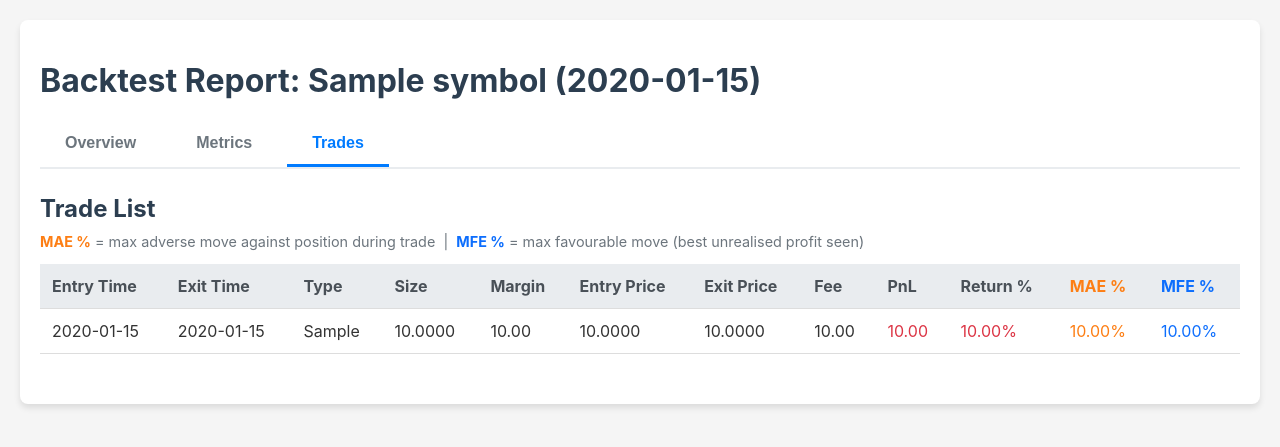
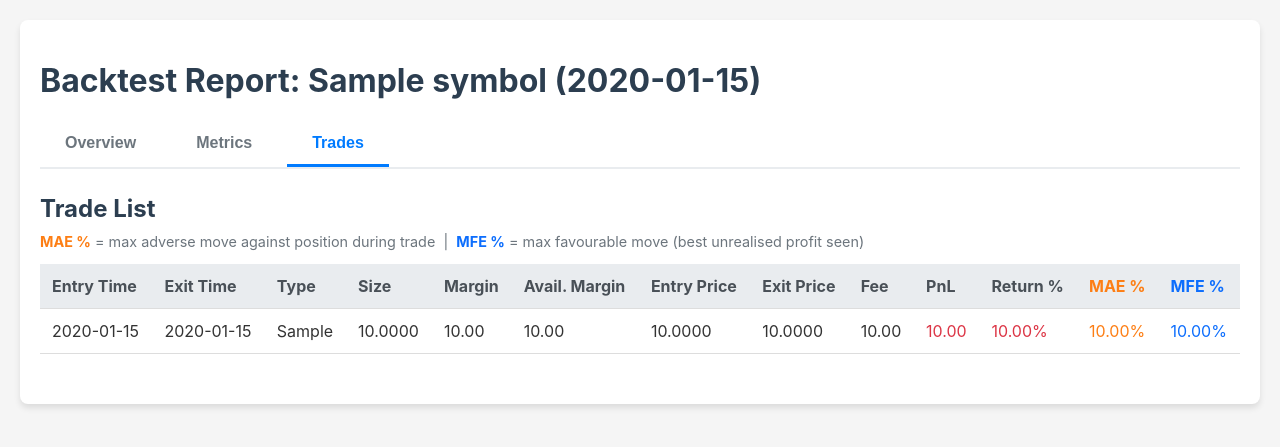
Before and after one commit to gopinath0332-del/delta-exchange-alog, a Python web app: template backtest/templates/report_template.html in a window 1280 px wide, after a click on "Trades". Shown: the top 447 px of the page. Run offline with Jinja, Linux system fonts and the light colour scheme; the template is opened without the code that fills it: most values are stand-ins (such as "Sample title", 1, 10 or a date in 2020).

Commit message:
feat: implement HTML-based backtest reporting engine with interactive metrics and trade visualization

```diff
--- a/backtest/engine.py
+++ b/backtest/engine.py
@@ -310,6 +310,7 @@ class BacktestEngine:
                 'Exit Type': status_val,
                 'Position Size': round(position_size, 4),
                 'Margin': round(used_margin, 2),
+                'Available Margin': round(self.equity, 2),
                 'Entry Price': entry_price,
                 'Exit Price': exit_price,
                 'Fee': round(comm_cost, 4),
--- a/backtest/reporter.py
+++ b/backtest/reporter.py
@@ -107,6 +107,7 @@ class Reporter:
                     <th>Exit Type</th>
                     <th>Size</th>
                     <th>Margin</th>
+                    <th>Avail. Margin</th>
                     <th>Entry Price</th>
                     <th>Exit Price</th>
                     <th>PnL</th>
@@ -122,6 +123,7 @@ class Reporter:
                     <td>{{ trade['Exit Type'] }}</td>
                     <td>{{ "%.4f"|format(trade['Position Size']) }}</td>
                     <td>{{ "%.2f"|format(trade.get('Margin', 0.0)) }}</td>
+                    <td>{{ "%.2f"|format(trade.get('Available Margin', 0.0)) }}</td>
                     <td>{{ "%.4f"|format(trade['Entry Price']) }}</td>
                     <td>{{ "%.4f"|format(trade['Exit Price']) }}</td>
                     <td class="{{ 'success' if trade['Profit/Loss'] > 0 else 'danger' }}">{{ "%.2f"|format(trade['Profit/Loss']) }}</td>
--- a/backtest/templates/report_template.html
+++ b/backtest/templates/report_template.html
@@ -297,6 +297,7 @@
             <th>Type</th>
             <th>Size</th>
             <th>Margin</th>
+            <th>Avail. Margin</th>
             <th>Entry Price</th>
             <th>Exit Price</th>
             <th>Fee</th>
@@ -314,6 +315,7 @@
             <td>{{ trade['Display Type'] }}</td>
             <td>{{ "%.4f"|format(trade['Position Size']) }}</td>
             <td>{{ "%.2f"|format(trade.get('Margin', 0.0)) }}</td>
+            <td>{{ "%.2f"|format(trade.get('Available Margin', 0.0)) }}</td>
             <td>{{ "%.4f"|format(trade['Entry Price']) }}</td>
             <td>{{ "%.4f"|format(trade['Exit Price']) }}</td>
             <td>{{ "%.2f"|format(trade['Fee']) }}</td>
```
